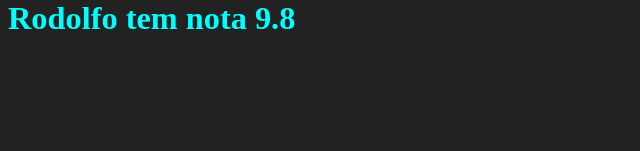
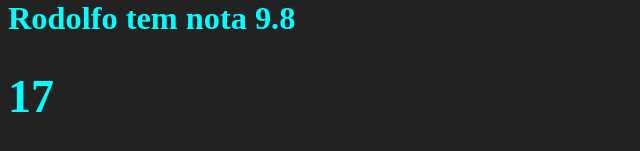
Before and after one commit to rodolfo-code/Curso-react-redux, a React (Create React App) app in the folder fundamentos-react/: page / in a window 1280 px wide. Shown: the part 349-500 px from the top of the page, without its empty margins (0-640 px from the left). Built offline with nearby package versions, Linux system fonts and the light colour scheme.

Commit message:
desafio renderizar num aleatorio entre dois numeros recebendo props

```diff
--- a/fundamentos-react/src/App.jsx
+++ b/fundamentos-react/src/App.jsx
@@ -2,6 +2,7 @@ import React from 'react';
 
 import Primeiro from './components/basicos/Primeiro'
 import ComParametro from './components/basicos/ComParametro';
+import Aleatorio from './components/basicos/Aleatorio';
 
 export default function App(props) {
   return (
@@ -13,6 +14,10 @@ export default function App(props) {
         aluno='Rodolfo'
         nota={ 9.8 }
       />
+      <Aleatorio
+        min={ 2 }
+        max={ 18 }
+      />
     </div>
   )
 }
--- /dev/null
+++ b/fundamentos-react/src/components/basicos/Aleatorio.jsx
@@ -0,0 +1,13 @@
+import React from 'react';
+
+const Aleatorio = (props) => {
+  const { min, max } = props
+  const rand = Math.ceil(Math.random() * (max - min) + min)
+  return (
+    <>
+      <h1>{ rand }</h1>
+    </>
+   );
+}
+
+export default Aleatorio;
```
Also changed, not shown: 1 other file (tests, documents, lock files or other folders).
